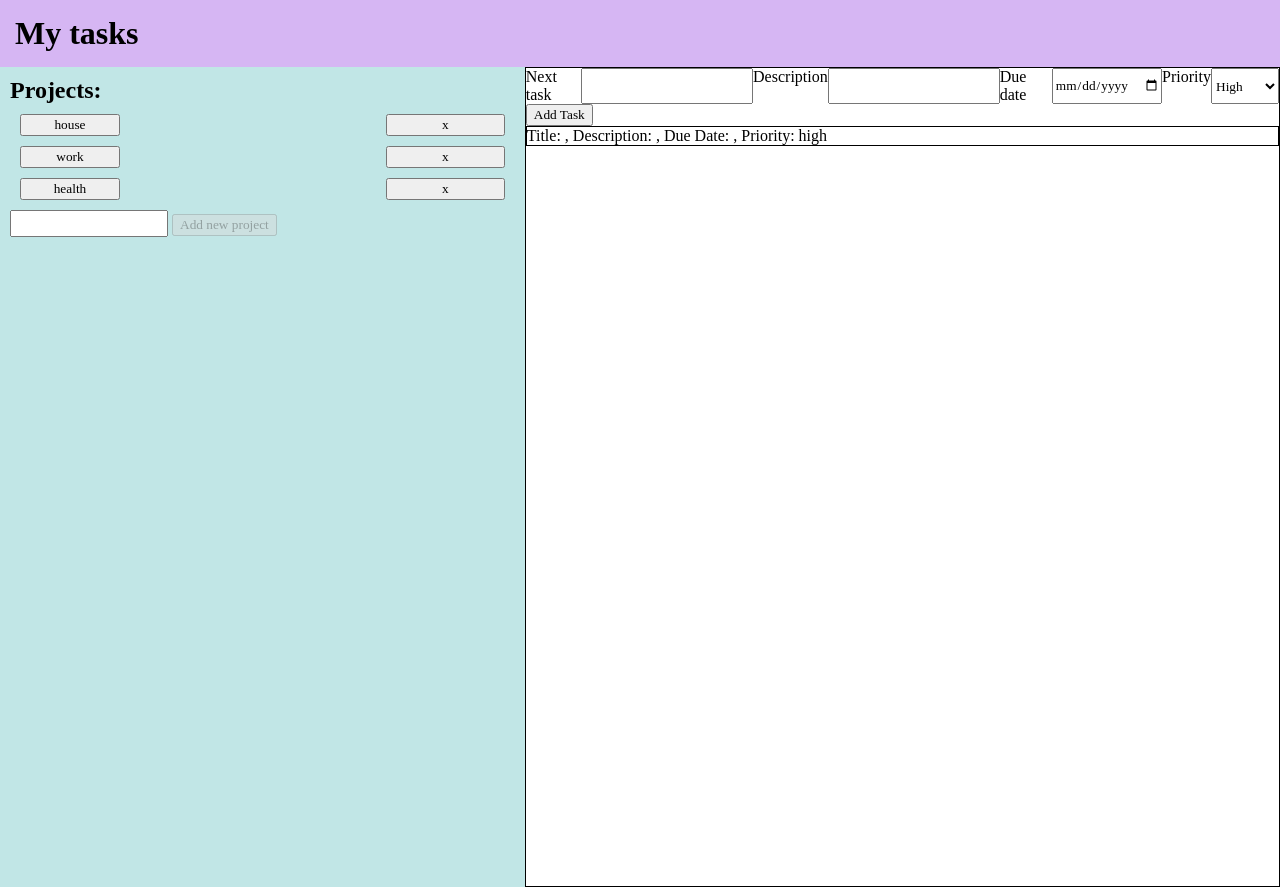
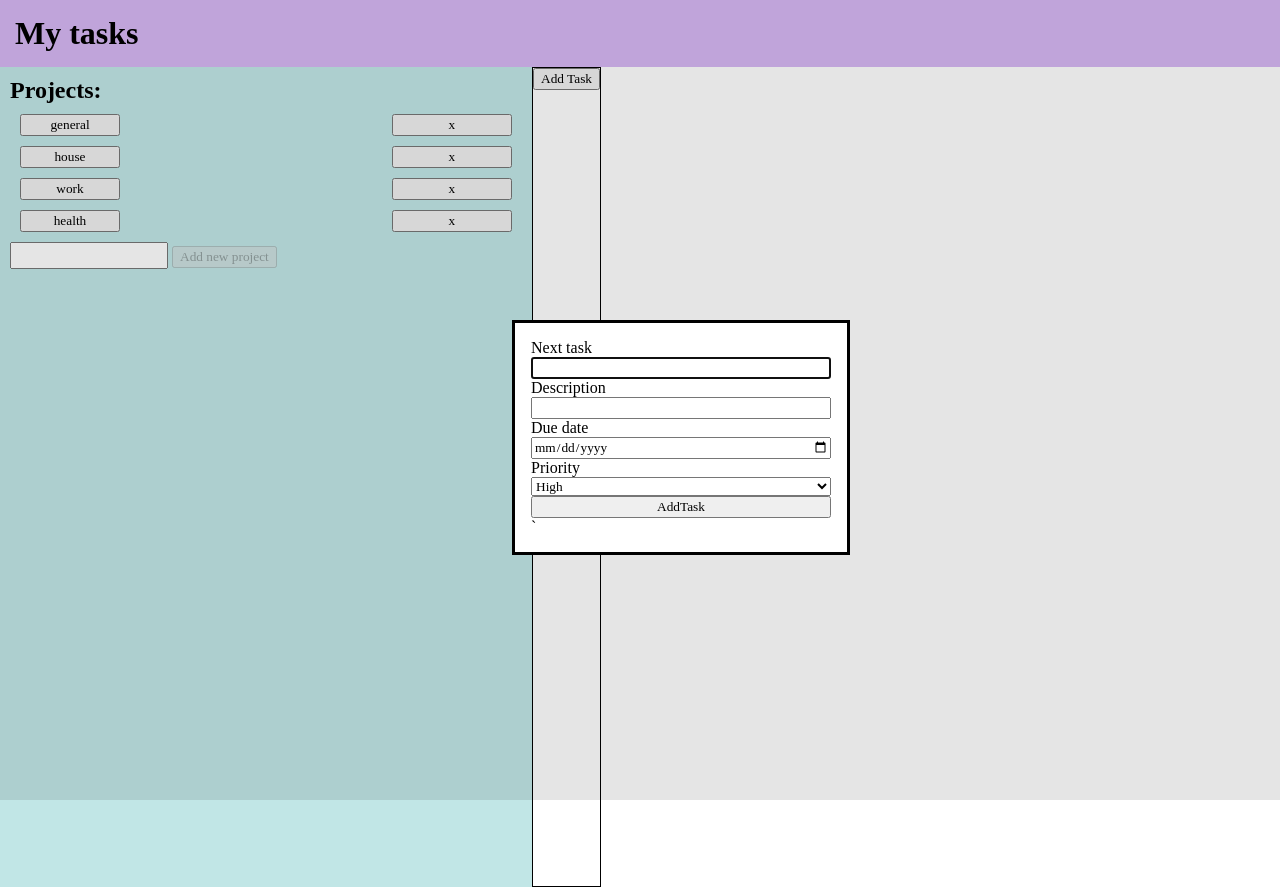
Before and after one commit to soniikot/todo-list, a website built with webpack: page src/index.html in a window 1280 px wide. Both pictures are taken after a click on the button "Add Task". Built offline with nearby package versions, Linux system fonts and the light colour scheme.

Commit message:
add open dialog function

```diff
--- a/src/index.html
+++ b/src/index.html
@@ -22,7 +22,24 @@
 
 
 
+<dialog id="taskDialog">
+    <form id="addProject" , method="dialog">
 
+        <label for ='project-title'>Next task</label>
+       <input type="text" id="project-title" required>
+       <label for ='description'>Description</label>
+       <input type="textarea" id="description">
+       <label for ='due-date'>Due date</label>
+       <input type='date' id="due-date">
+       <label for="priority">Priority</label>
+<select id="priority" name="priority">
+ <option value="high">High</option>
+ <option value="medium">Medium</option>
+ <option value="low">Low</option>
+
+</select>
+<button id='addTask'>AddTask</button></form>`
+</dialog>
 
 
 
--- a/src/index.js
+++ b/src/index.js
@@ -1,10 +1,15 @@
 import './style.css';
 import { createProject, addProject, newProjectBtn } from './navigation';
-import { addTask, createTaskBtn} from './task';
+import { addTask, openDialog, addTaskBtn, openDialogBtn} from './task';
 
-createTaskBtn.addEventListener ('click', addTask )
+addTaskBtn.addEventListener ('click', addTask )
 
 
+
+    openDialogBtn.addEventListener("click", () => {
+      taskDialog.showModal();
+
+    });
 
 
 
--- a/src/navigation.js
+++ b/src/navigation.js
@@ -1,4 +1,4 @@
-let projects=['house','work','health'];
+let projects=[ 'general','house','work','health'];
 
 const menuContainer = document.getElementById("projectArray")
 export function createProject(){
--- a/src/style.css
+++ b/src/style.css
@@ -44,6 +44,8 @@ ul{
 
 .projectBtn{
     width:100px;
+
+
 }
 #newProjectTitle{
     font-size: 18px;
@@ -61,11 +63,20 @@ ul{
     border:1px solid black;
 }
 
-form{
-
-   display:flex;
-}
-
 #removeButton{
 border:none;
 }
+
+
+dialog[open]{
+    width:300px;
+    display:flex;
+    flex-direction: column;
+    position:absolute;
+    top:40%;
+    left:40%;
+    form{
+        display:flex;
+        flex-direction: column;
+    }
+}
--- a/src/task.js
+++ b/src/task.js
@@ -8,28 +8,21 @@ export function createTask (title, description, dueDate,priority){
   const toDo = createTask('finishTodoList', 'Project for TOP', 'none','high');
 
   export const main = document.querySelector('.main')
-  main.innerHTML=`<form id="addProject">
-
-         <label for ='project-title'>Next task</label>
-        <input type="text" id="project-title" >
-        <label for ='description'>Description</label>
-        <input type="textarea" id="description">
-        <label for ='due-date'>Due date</label>
-        <input type='date' id="due-date">
-        <label for="priority">Priority</label>
-<select id="priority" name="priority">
-  <option value="high">High</option>
-  <option value="medium">Medium</option>
-  <option value="low">Low</option>
-
-</select>
-</form>`
 
 
-export const createTaskBtn = document.createElement('button');
-createTaskBtn.textContent='Add Task'
-main.appendChild(createTaskBtn);
 
+export const openDialogBtn= document.createElement('button');
+openDialogBtn.textContent='Add Task';
+main.appendChild(openDialogBtn);
+
+
+
+export function openDialog(){
+  const openDialog= document.getElementById("taskDialog");
+}
+
+
+export const addTaskBtn = document.getElementById('addTask');
 
 
 
```
Also changed, not shown: general.js (added).
